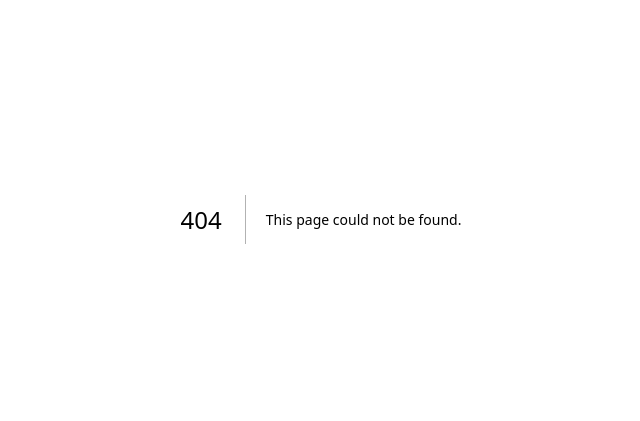
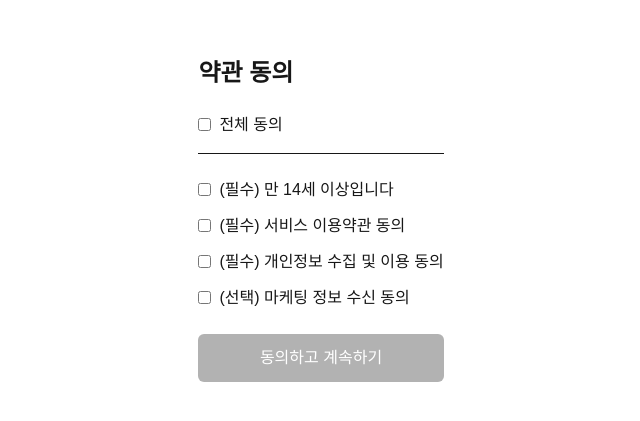
Before and after one commit to swyp-web15-3team/front, a Next.js app: page /signup/terms in a window 1280 px wide. Before the commit this address had no page. Shown: the part 181-602 px from the top of the page, without its empty margins (319-959 px from the left). Built offline with nearby package versions, Linux system fonts and the light colour scheme.

Commit message:
✨ update: 로그인, 회원가입 약관 동의 페이지 생성

```diff
--- /dev/null
+++ b/app/login/page.tsx
@@ -0,0 +1,21 @@
+const KAKAO_AUTH_URL = `https://kauth.kakao.com/oauth/authorize?client_id=${process.env.NEXT_PUBLIC_KAKAO_CLIENT_ID}&redirect_uri=${process.env.NEXT_PUBLIC_KAKAO_REDIRECT_URI}&response_type=code`;
+
+export default function LoginPage() {
+  return (
+    <div className="flex min-h-full flex-1 flex-col items-center justify-center gap-10 px-6">
+      <h1 className="text-2xl font-bold">로그인</h1>
+      <a
+        href="/signup/terms"
+        className="flex w-full max-w-sm items-center justify-center gap-2 rounded-md bg-[#FEE500] py-3 font-medium text-black/85"
+      >
+        <svg width="20" height="20" viewBox="0 0 20 20" fill="none" aria-hidden>
+          <path
+            d="M10 2C5.03 2 1 5.14 1 9c0 2.48 1.67 4.65 4.19 5.89-.18.66-.66 2.42-.76 2.8-.12.47.17.46.36.34.15-.1 2.4-1.63 3.38-2.3.6.09 1.21.13 1.83.13 4.97 0 9-3.14 9-7s-4.03-6.86-9-6.86Z"
+            fill="black"
+          />
+        </svg>
+        카카오로 로그인
+      </a>
+    </div>
+  );
+}
--- /dev/null
+++ b/app/signup/terms/page.tsx
@@ -0,0 +1,63 @@
+'use client';
+
+import { useRouter } from 'next/navigation';
+import { useState } from 'react';
+
+const TERMS = [
+  { id: 'age', label: '(필수) 만 14세 이상입니다', required: true },
+  { id: 'service', label: '(필수) 서비스 이용약관 동의', required: true },
+  { id: 'privacy', label: '(필수) 개인정보 수집 및 이용 동의', required: true },
+  { id: 'marketing', label: '(선택) 마케팅 정보 수신 동의', required: false },
+];
+
+export default function TermsPage() {
+  const router = useRouter();
+  const [checked, setChecked] = useState<Record<string, boolean>>({});
+
+  const allChecked = TERMS.every((term) => checked[term.id]);
+  const requiredChecked = TERMS.filter((term) => term.required).every(
+    (term) => checked[term.id]
+  );
+
+  const toggleAll = () => {
+    const next = !allChecked;
+    setChecked(Object.fromEntries(TERMS.map((term) => [term.id, next])));
+  };
+
+  const toggle = (id: string) => {
+    setChecked((prev) => ({ ...prev, [id]: !prev[id] }));
+  };
+
+  return (
+    <div className="mx-auto flex min-h-full max-w-sm flex-1 flex-col justify-center gap-6 px-6">
+      <h1 className="text-2xl font-bold">약관 동의</h1>
+
+      <label className="flex items-center gap-2 border-b pb-4 font-medium">
+        <input type="checkbox" checked={allChecked} onChange={toggleAll} />
+        전체 동의
+      </label>
+
+      <div className="flex flex-col gap-3">
+        {TERMS.map((term) => (
+          <label key={term.id} className="flex items-center gap-2">
+            <input
+              type="checkbox"
+              checked={!!checked[term.id]}
+              onChange={() => toggle(term.id)}
+            />
+            {term.label}
+          </label>
+        ))}
+      </div>
+
+      <button
+        type="button"
+        disabled={!requiredChecked}
+        onClick={() => router.push('/')}
+        className="rounded-md bg-black py-3 font-medium text-white disabled:bg-black/30"
+      >
+        동의하고 계속하기
+      </button>
+    </div>
+  );
+}
```
